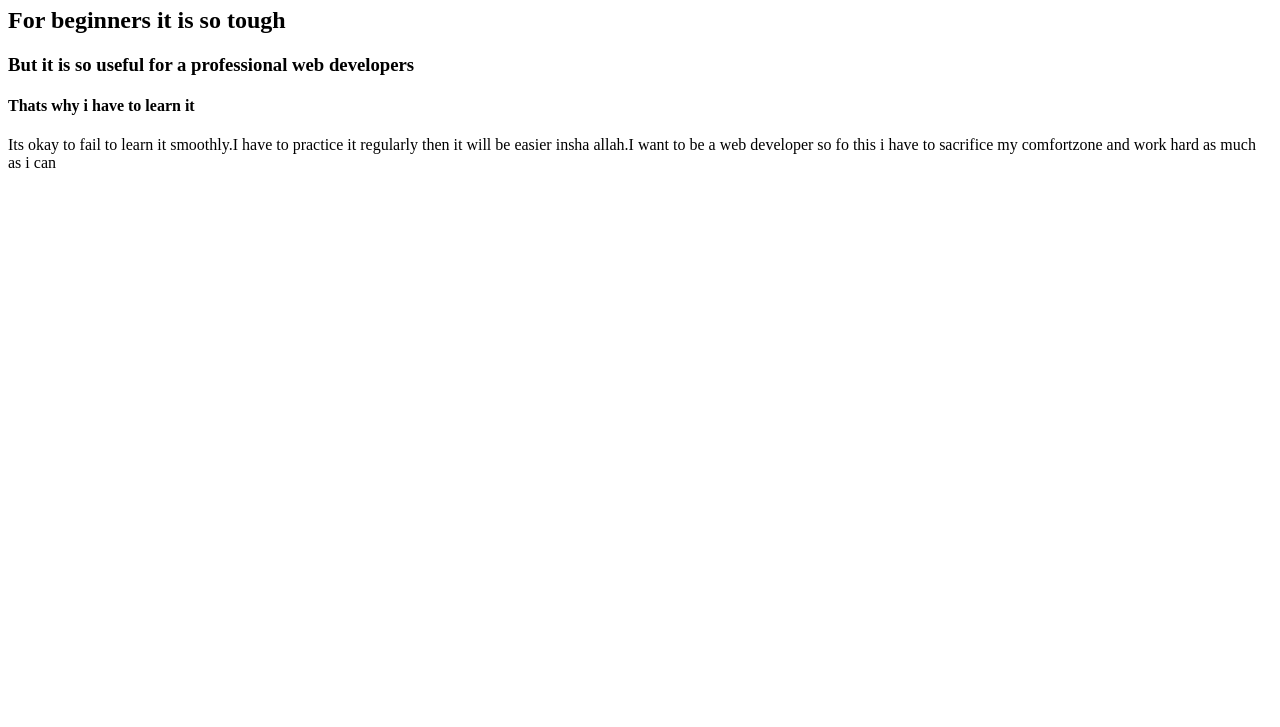
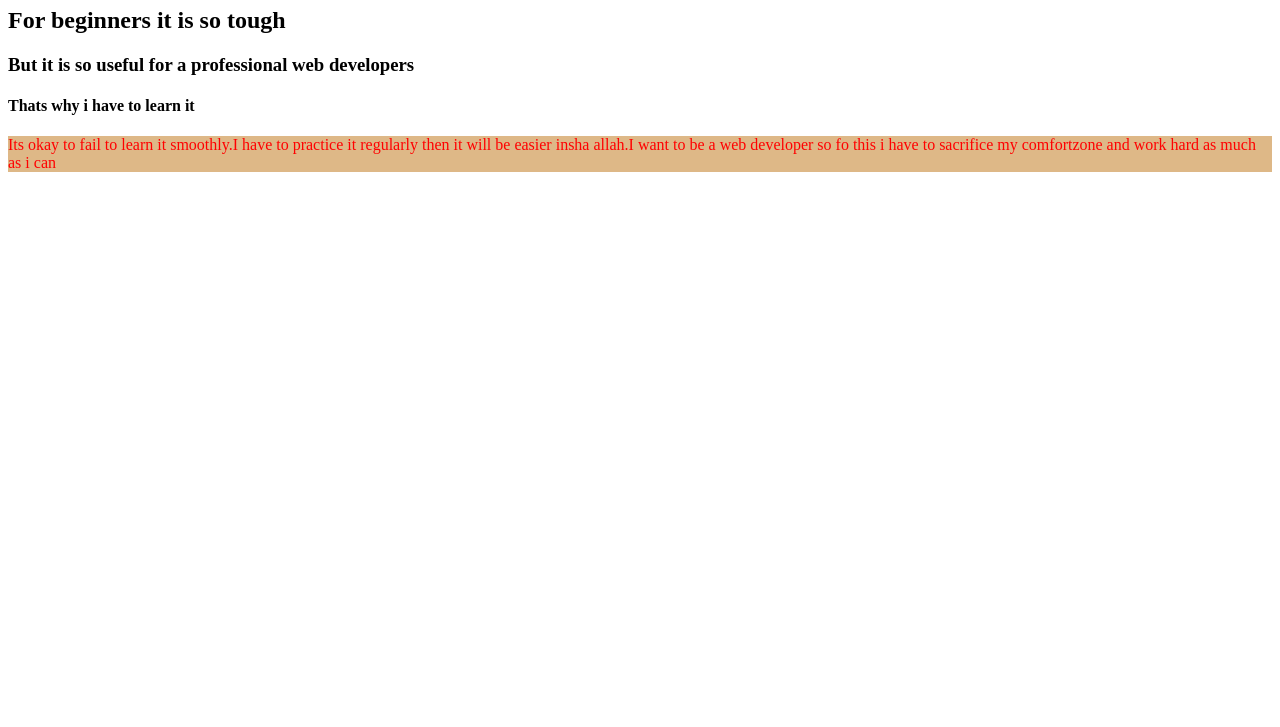
Before and after one commit to lamiamostafa/my-third-repo, a plain HTML site: page index.html in a window 1280 px wide. Shown: the part 73-800 px from the top of the page. Drawn offline with Linux system fonts and the light colour scheme.

Commit message:
style file is added

```diff
--- a/index.html
+++ b/index.html
@@ -5,6 +5,7 @@
     <meta http-equiv="X-UA-Compatible" content="IE=edge">
     <meta name="viewport" content="width=device-width, initial-scale=1.0">
     <title>My third repo</title>
+    <link rel="stylesheet" href="style.css">
 </head>
 <body>
     <h1>This is now githubs module</h1>
--- /dev/null
+++ b/style.css
@@ -0,0 +1,4 @@
+p{
+    color:red;
+    background-color: burlywood;
+}
```
